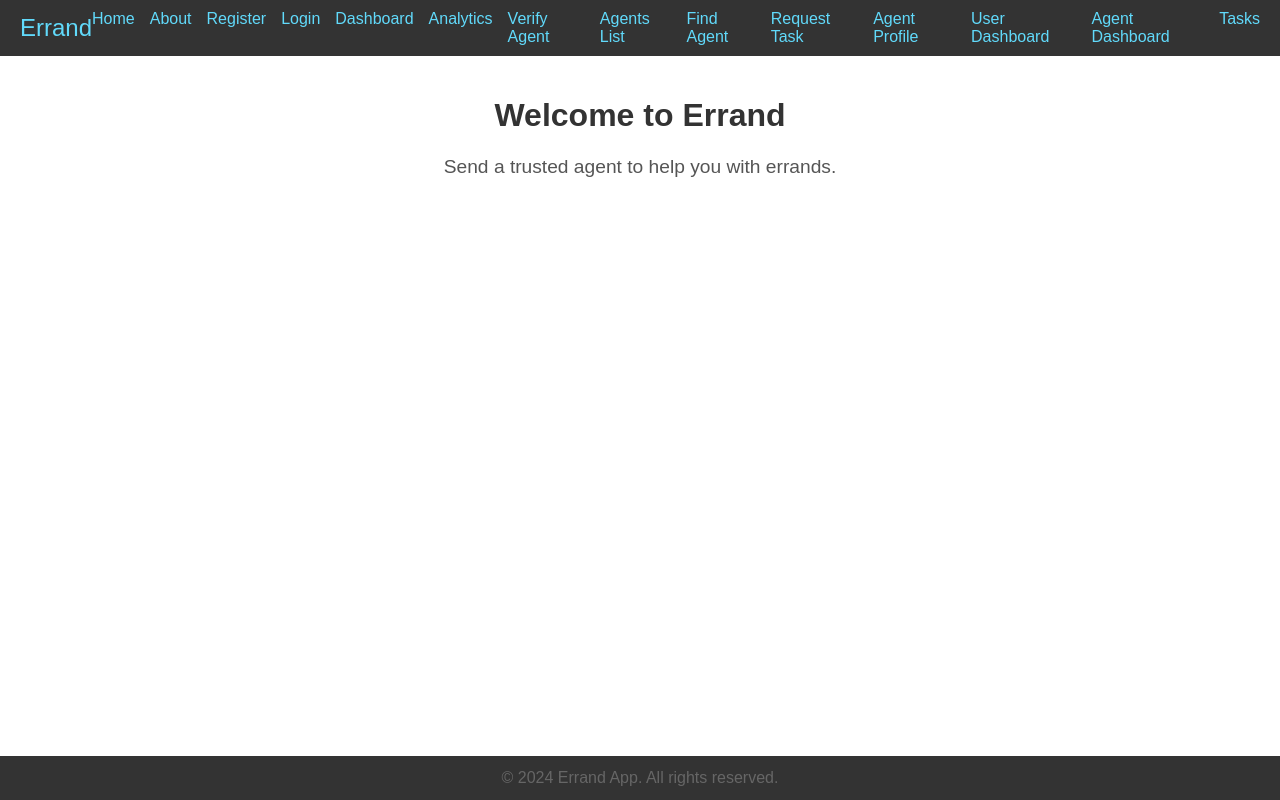
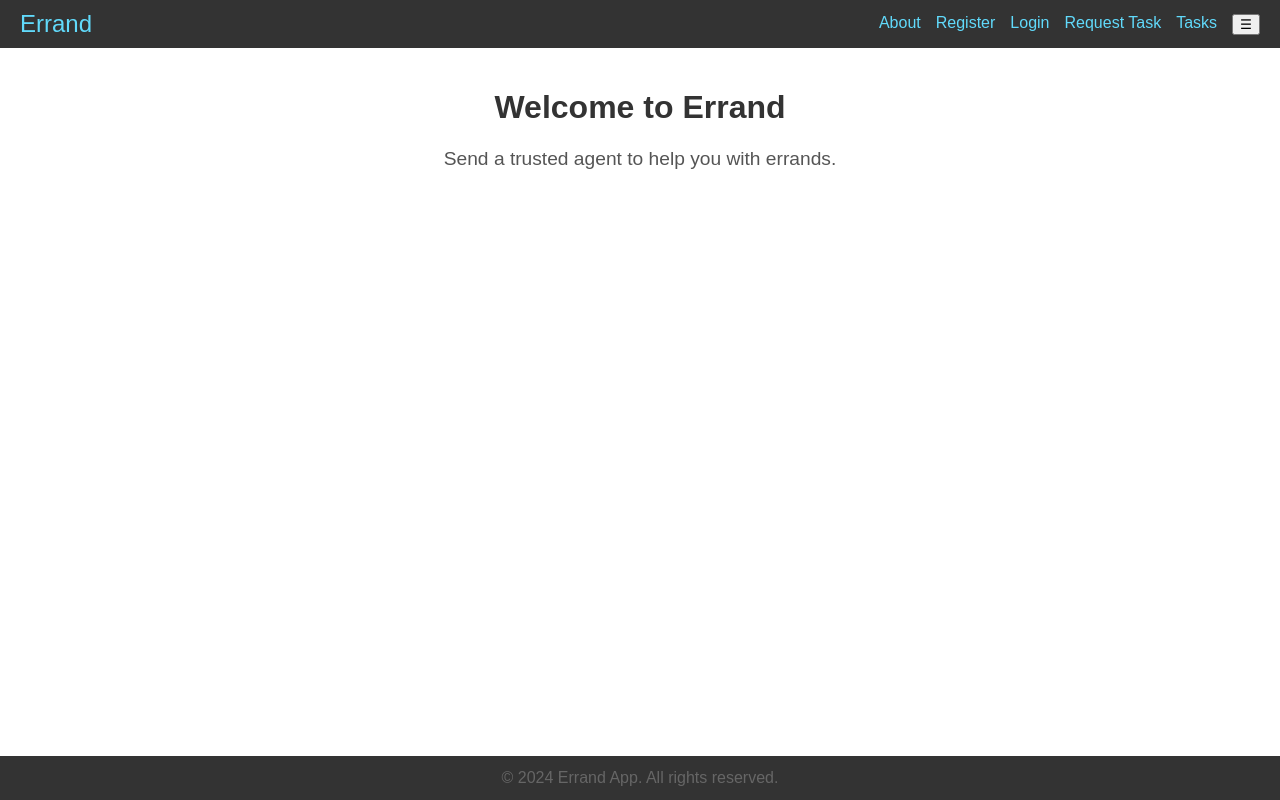
Before and after one commit to rotji/errand, a React (Vite) app: page / in a window 1280 px wide. Built offline with nearby package versions, Linux system fonts and the light colour scheme.

Commit message:
i added hamburger menu to header

```diff
--- a/src/components/Header.jsx
+++ b/src/components/Header.jsx
@@ -1,28 +1,41 @@
-import React from 'react';
+import React, { useState } from 'react';
 import { Link } from 'react-router-dom';
 import styles from './Header.module.css';
 
 const Header = () => {
+  const [menuOpen, setMenuOpen] = useState(false);
+
+  const toggleMenu = () => {
+    setMenuOpen(!menuOpen);
+  };
+
   return (
     <header className={styles.header}>
       <div className={styles.logo}>
         <Link to="/" className={styles.link}>Errand</Link>
       </div>
+
       <nav className={styles.nav}>
-        <Link to="/" className={styles.link}>Home</Link>
         <Link to="/about" className={styles.link}>About</Link>
         <Link to="/register" className={styles.link}>Register</Link>
         <Link to="/login" className={styles.link}>Login</Link>
-        <Link to="/dashboard" className={styles.link}>Dashboard</Link>
-        <Link to="/analytics" className={styles.link}>Analytics</Link>
-        <Link to="/verify-agent" className={styles.link}>Verify Agent</Link>
-        <Link to="/agents-list" className={styles.link}>Agents List</Link>
-        <Link to="/find-agent" className={styles.link}>Find Agent</Link>
         <Link to="/request-task" className={styles.link}>Request Task</Link>
-        <Link to="/agent-profile" className={styles.link}>Agent Profile</Link>
-        <Link to="/user-dashboard" className={styles.link}>User Dashboard</Link>
-        <Link to="/agent-dashboard" className={styles.link}>Agent Dashboard</Link>
         <Link to="/tasks" className={styles.link}>Tasks</Link>
+
+        {/* Hamburger Menu Button */}
+        <button className={styles.menuButton} onClick={toggleMenu}>
+          ☰
+        </button>
+
+        {/* Conditionally render the hidden links */}
+        {menuOpen && (
+          <div className={styles.menuDropdown}>
+            <Link to="/dashboard" className={styles.link}>Dashboard</Link>
+            <Link to="/user-dashboard" className={styles.link}>User Dashboard</Link>
+            <Link to="/agent-dashboard" className={styles.link}>Agent Dashboard</Link>
+            <Link to="/" className={styles.link}>Home</Link>
+          </div>
+        )}
       </nav>
     </header>
   );
```
